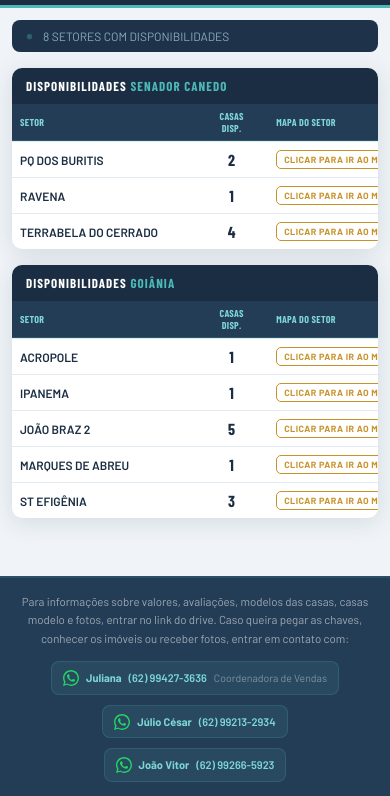
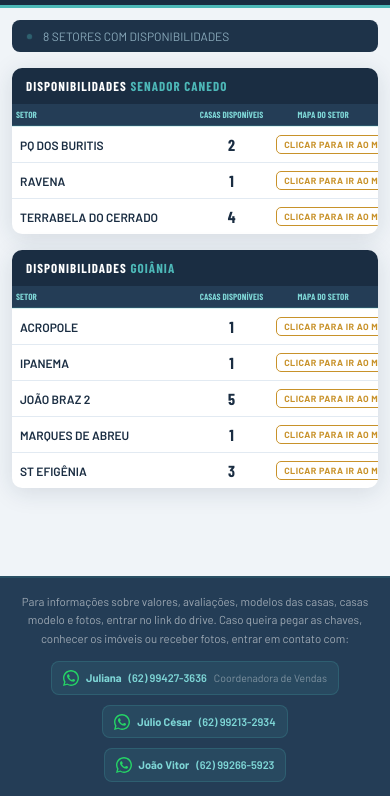
Before and after one commit to DEVMoraisEng/SITE-DE-VENDAS, a plain HTML site: page index.html in a window 390 px wide. Shown: the part 48-844 px from the top of the page. Drawn offline with nearby package versions, Linux system fonts and the light colour scheme; a web font is replaced by a local one.

Commit message:
Add files via upload

```diff
--- a/index.html
+++ b/index.html
@@ -97,11 +97,12 @@ td.qtd.zero{color:#bbb}
 
   /* Tabela: layout fluido, sem scroll horizontal */
   .tabela-card table{table-layout:fixed;width:100%;min-width:0}
-  .tabela-card colgroup col:nth-child(1){width:55%}
-  .tabela-card colgroup col:nth-child(2){width:20%}
-  .tabela-card colgroup col:nth-child(3){width:25%}
+  .tabela-card colgroup col:nth-child(1){width:45%}
+  .tabela-card colgroup col:nth-child(2){width:25%}
+  .tabela-card colgroup col:nth-child(3){width:30%}
 
-  thead th{padding:8px 10px;font-size:11px;letter-spacing:.05em;white-space:normal;overflow:visible}
+  thead th{padding:8px 6px;font-size:10px;letter-spacing:.02em;white-space:normal;overflow:visible;vertical-align:middle}
+  thead th.center{text-align:center}
   tbody td{padding:10px 10px;font-size:13px;vertical-align:middle}
   td.qtd{font-size:20px;font-weight:700}
   td:first-child,th:first-child{white-space:normal;word-break:break-word}
@@ -114,11 +115,12 @@ td.qtd.zero{color:#bbb}
   .rodape-tel{font-size:11px;padding:7px 11px}
 }
 @media(max-width:400px){
-  .tabela-card colgroup col:nth-child(1){width:52%}
-  .tabela-card colgroup col:nth-child(2){width:18%}
-  .tabela-card colgroup col:nth-child(3){width:33%}
+  .tabela-card colgroup col:nth-child(1){width:42%}
+  .tabela-card colgroup col:nth-child(2){width:24%}
+  .tabela-card colgroup col:nth-child(3){width:34%}
   .tabela-titulo{font-size:13px;padding:10px 14px}
-  thead th{font-size:10px;padding:6px 8px;letter-spacing:.03em}
+  thead th{font-size:9px;padding:5px 4px;letter-spacing:.01em;white-space:normal}
+  thead th.center{text-align:center}
   tbody td{padding:8px 8px;font-size:12px}
   td.qtd{font-size:16px}
   .link-drive{font-size:9px;padding:3px 7px;gap:3px}
@@ -144,12 +146,12 @@ td.qtd.zero{color:#bbb}
     <div class="status-bar"><div class="dot"></div><span id="statusDetalhe">Carregando dados…</span></div>
     <div class="tabela-card">
       <div class="tabela-header"><div class="tabela-titulo">Disponibilidades <span>Senador Canedo</span></div></div>
-      <table style="table-layout:fixed"><colgroup><col style="width:50%"><col style="width:20%"><col style="width:30%"></colgroup><thead><tr><th>Setor</th><th class="center">Casas<br>Disp.</th><th>Mapa do Setor</th></tr></thead>
+      <table style="table-layout:fixed"><colgroup><col style="width:50%"><col style="width:20%"><col style="width:30%"></colgroup><thead><tr><th>Setor</th><th class="center">Casas Disponíveis</th><th class="center">Mapa do Setor</th></tr></thead>
       <tbody id="tbody-canedo"><tr><td colspan="4" style="text-align:center;padding:30px;color:#aaa">Carregando…</td></tr></tbody></table>
     </div>
     <div class="tabela-card">
       <div class="tabela-header"><div class="tabela-titulo">Disponibilidades <span>Goiânia</span></div></div>
-      <table style="table-layout:fixed"><colgroup><col style="width:50%"><col style="width:20%"><col style="width:30%"></colgroup><thead><tr><th>Setor</th><th class="center">Casas<br>Disp.</th><th>Mapa do Setor</th></tr></thead>
+      <table style="table-layout:fixed"><colgroup><col style="width:50%"><col style="width:20%"><col style="width:30%"></colgroup><thead><tr><th>Setor</th><th class="center">Casas Disponíveis</th><th class="center">Mapa do Setor</th></tr></thead>
       <tbody id="tbody-goiania"><tr><td colspan="4" style="text-align:center;padding:30px;color:#aaa">Carregando…</td></tr></tbody></table>
     </div>
   </main>
@@ -182,7 +184,7 @@ function renderTabela(tbodyId, setores){
     <tr>
       <td style="font-weight:600">${s.setor}</td>
       <td class="qtd ${s.qtd===0?'zero':''}">${s.qtd}</td>
-      <td>${s.link?`<a class="link-drive" href="${s.link}" target="_blank">${iconeSeta()} Clicar para ir ao Mapa</a>`:'<span style="color:#bbb;font-size:12px">—</span>'}</td>
+      <td style="text-align:center">${s.link?`<a class="link-drive" href="${s.link}" target="_blank">${iconeSeta()} Clicar para ir ao Mapa</a>`:'<span style="color:#bbb;font-size:12px">—</span>'}</td>
     </tr>`).join('');
 }
 
```
